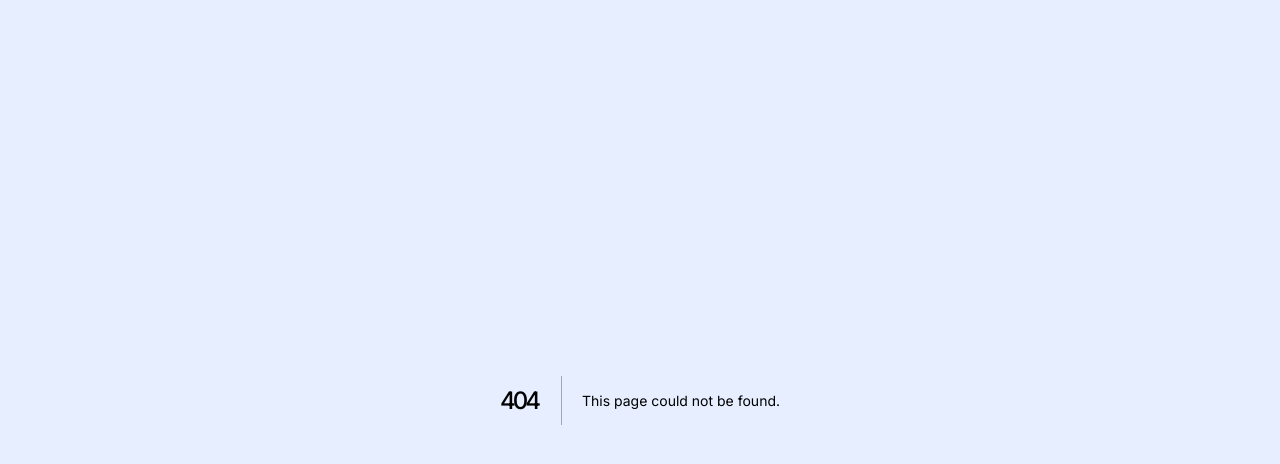
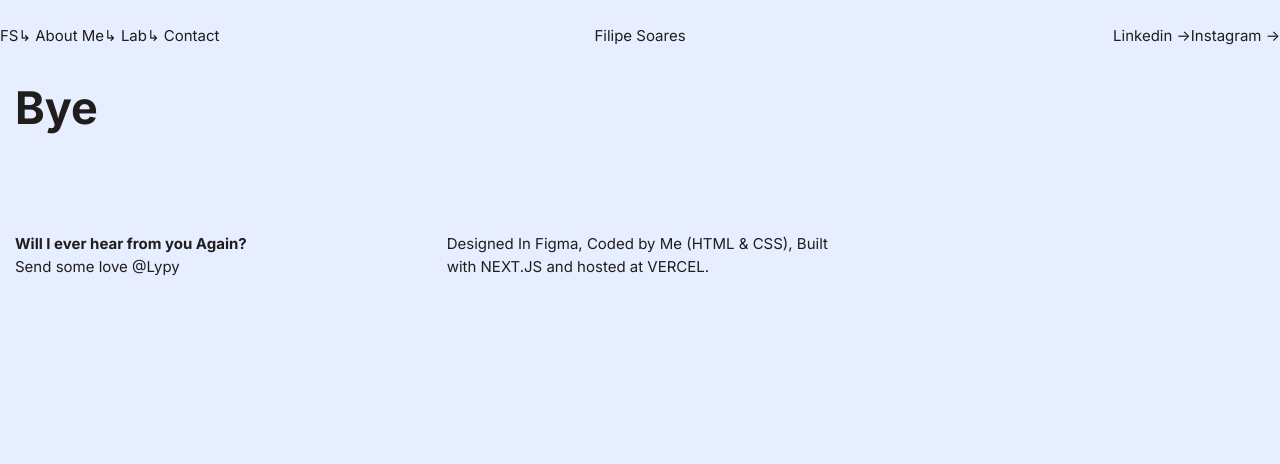
Before and after one commit to filipeafns/filipe.work, a Next.js app: page /lab in a window 1280 px wide. Before the commit this address had no page. Shown: the top 464 px of the page. Built offline with nearby package versions, Linux system fonts and the light colour scheme.

Commit message:
Updates nav with Lab

```diff
--- a/components/nav/nav.js
+++ b/components/nav/nav.js
@@ -9,7 +9,7 @@ export default function Nav() {
                 <ul>
                     <li><Link href="/"><a>FS</a></Link></li>
                     <li><Link href="/about"><a>↳ About Me</a></Link></li>
-                    <li><Link href="/works"><a>↳ Works</a></Link></li>
+                    <li><Link href="/lab"><a>↳ Lab</a></Link></li>
                     <li><Link href="/contact"><a>↳ Contact</a></Link></li>
                 </ul>
                 <span>Filipe Soares</span>
```
Also changed, not shown: pages/lab.js (renamed from pages/works.js).
